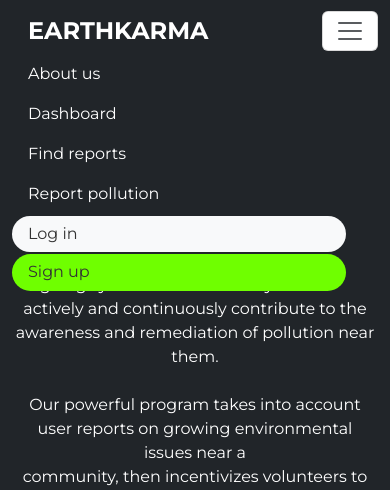
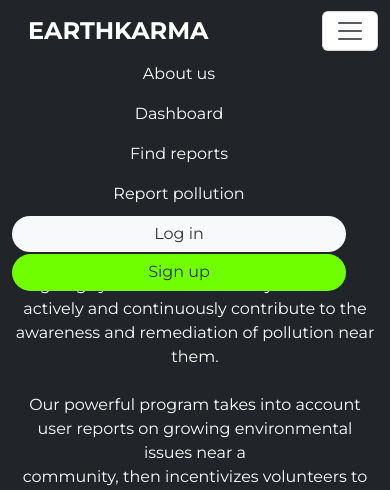
Before and after one commit to Krish31415/RCKT, a Flask app: page /about_us in a window 390 px wide, after a click that opens the changed part. Shown: the top 490 px of the page. Run offline with Flask 3, Linux system fonts and the light colour scheme.

Commit message:
improved mobile navbar support

```diff
--- a/templates/base.html
+++ b/templates/base.html
@@ -101,7 +101,7 @@
 				aria-controls="navbarSupportedContent" aria-expanded="false" aria-label="Toggle navigation">
 			<span class="navbar-toggler-icon"></span>
 		</button>
-		<div class="collapse navbar-collapse" id="navbarSupportedContent">
+		<div class="collapse navbar-collapse text-center" id="navbarSupportedContent">
 			<ul class="navbar-nav ms-auto">
 				<li class="nav-item">
 					<a class="nav-link" href="{{url_for('about_us')}}">About us</a>
```
